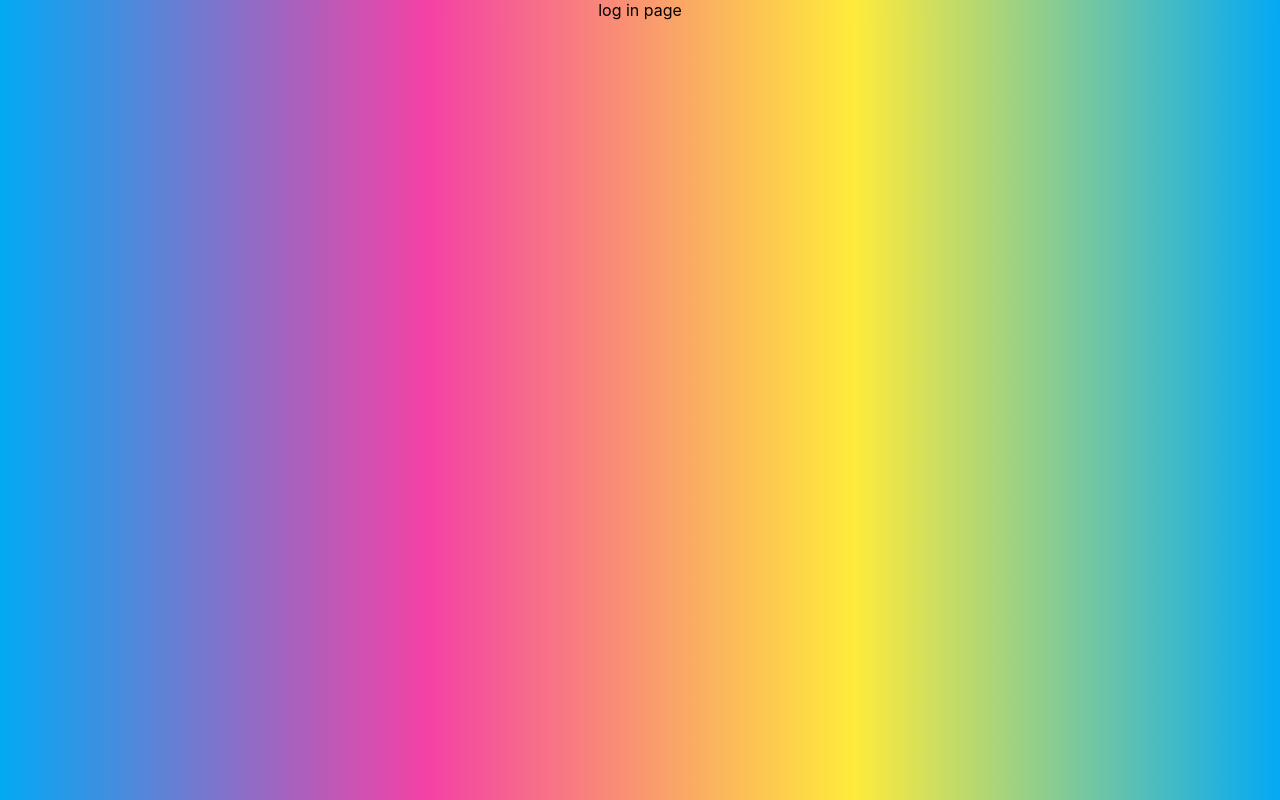
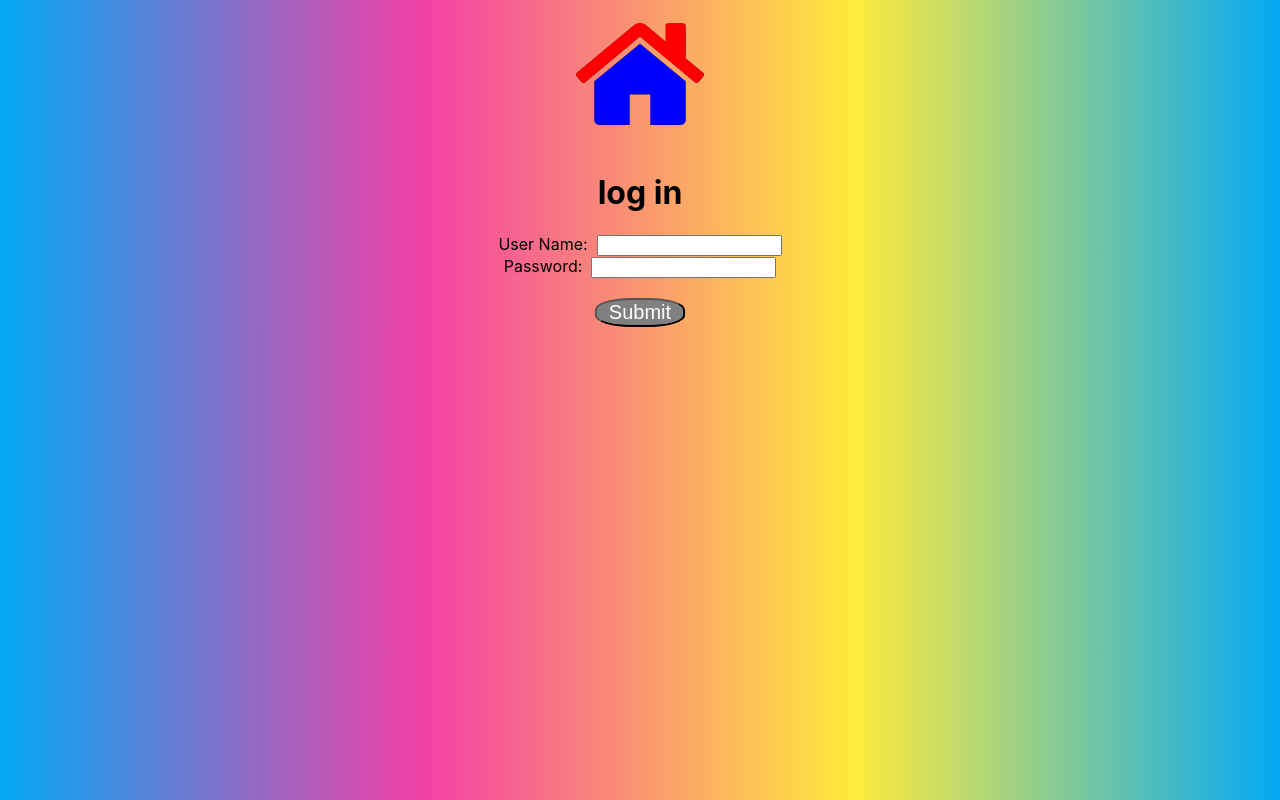
Before and after one commit to Filip-Zafran/Bootcamp-PWA_frontend, a React (Create React App) app: page /Login in a window 1280 px wide. Built offline with nearby package versions, Linux system fonts and the light colour scheme.

Commit message:
back and front up and running

```diff
--- a/src/components/LogIn.js
+++ b/src/components/LogIn.js
@@ -6,69 +6,88 @@ import Home from "../logos/home.png";
 // import { Login } from "../../src/store/actions/logActions";
 
 export default class LogIn extends React.Component {
-  // constructor(props) {
-  //   super(props);
-  //   this.state = {
-  //     name: "",
-  //     password: ""
-  //   };
+  constructor(props) {
+    super(props);
+    this.state = {
+      name: "",
+      createPass: ""
+    };
 
-  //   this.handleChange = this.handleChange.bind(this);
-  //   this.handleSubmit = this.handleSubmit.bind(this);
-  // }
+    this.handleChange = this.handleChange.bind(this);
+    this.handleSubmit = this.handleSubmit.bind(this);
+  }
 
-  // export default function Login() {
+  handleChange(e) {
+    let target = e.target;
+    let value = target.value;
+    let name = target.name;
+
+    this.setState({
+      [name]: value
+    });
+    console.log(this.state);
+  }
+
+  handleSubmit() {
+    // dispach an action which does post to my backend
+    console.log(this.state);
+  }
+
   render() {
     return (
-      <div>log in page</div>
-      // <div>
-      //   <Link to="/">
-      //     <img
-      //       className="homeImg"
-      //       style={{
-      //         width: "10%",
-      //         padding: "10px"
-      //       }}
-      //       src={Home}
-      //       alt="home symbol"
-      //     />
-      //   </Link>
+      <div>
+        <Link to="/">
+          <img
+            className="homeImg"
+            style={{
+              width: "10%",
+              padding: "10px"
+            }}
+            src={Home}
+            alt="home symbol"
+          />
+        </Link>
 
-      //   <h1>log in</h1>
+        <h1>log in</h1>
 
-      //   <div
-      //     style={{
-      //       display: "flex"
-      //     }}
-      //   >
-      //     <div>
-      //       <label>User Name:&nbsp;&nbsp;</label>
-      //       <input value={this.state.name} onChange={this.handleChange} />
-      //     </div>
+        <div
+        // style={{
+        //   display: "flex"
+        // }}
+        >
+          <div>
+            <label>User Name:&nbsp;&nbsp;</label>
+            <input
+              name="name"
+              value={this.state.name}
+              onChange={this.handleChange}
+            />
+          </div>
 
-      //     <div>
-      //       <label>Password:&nbsp;&nbsp;</label>
-      //       <input
-      //         name="name"
-      //         value={this.state.password}
-      //         onChange={this.handleChange}
-      //       />
-      //     </div>
-      //   </div>
-      //   <br />
-      //   <button
-      //     style={{
-      //       fontSize: "20px",
-      //       color: "white",
-      //       background: "grey",
-      //       borderRadius: "40%"
-      //     }}
-      //     // onClick={this.handleSubmit}
-      //   >
-      //     {" "}
-      //     &nbsp;Submit&nbsp;{" "}
-      //   </button>
-      // </div>
+          <div>
+            <label>Password:&nbsp;&nbsp;</label>
+            <input
+              name="createPass"
+              value={this.state.createPass}
+              onChange={this.handleChange}
+            />
+          </div>
+          <br />
+
+          <button
+            style={{
+              fontSize: "20px",
+              color: "white",
+              background: "grey",
+              borderRadius: "40%"
+            }}
+            onClick={this.handleSubmit}
+          >
+            {" "}
+            &nbsp;Submit&nbsp;{" "}
+          </button>
+        </div>
+      </div>
     );
   }
 }
--- a/src/components/SignUp.js
+++ b/src/components/SignUp.js
@@ -2,7 +2,7 @@ import React, { Component } from "react";
 import { Link } from "react-router-dom";
 import Home from "../logos/home.png";
 import { connect } from "react-redux";
-import { createUser } from "../../src/store/actions/signActions";
+import { createUser } from "../../src/store/actions/userActions";
 
 // VALIDATION
 // const express = require('express');
--- a/src/store/actions/logActions.js
+++ b/src/store/actions/logActions.js
@@ -1,4 +1,4 @@
-export function createUser(log) {
+export function logIn(log) {
   return dispatch => {
     dispatch(logStart());
     console.log("logging start", log);
@@ -6,7 +6,7 @@ export function createUser(log) {
     urlencoded.append("name", log.name);
     urlencoded.append("password", log.password);
 
-    fetch("http://localhost:5000/user/LogIn", {
+    fetch("http://localhost:5000/login/LogIn", {
       method: "POST",
       headers: { "Content-type": "application/x-www-form-urlencoded" },
       body: urlencoded
--- a/src/store/actions/signActions.js
+++ b/src/store/actions/userActions.js
@@ -1,7 +1,7 @@
 export function createUser(user) {
   return dispatch => {
     dispatch(createUserStart());
-    console.log("user in user action", user);
+
     var urlencoded = new URLSearchParams();
     urlencoded.append("name", user.name);
     urlencoded.append("createPass", user.createPass);
--- a/src/store/reducers/signReducer.js
+++ b/src/store/reducers/signReducer.js
@@ -2,7 +2,7 @@ import {
   CREATE_USER_START,
   CREATE_USER_SUCCESS,
   CREATE_USER_MEH
-} from "../actions/signActions";
+} from "../actions/userActions";
 
 const initialState = {
   items: [],
@@ -10,7 +10,7 @@ const initialState = {
   error: null
 };
 
-export default function signReducer(state = initialState, action) {
+export default function userReducer(state = initialState, action) {
   switch (action.type) {
     case CREATE_USER_START:
       return {
```
